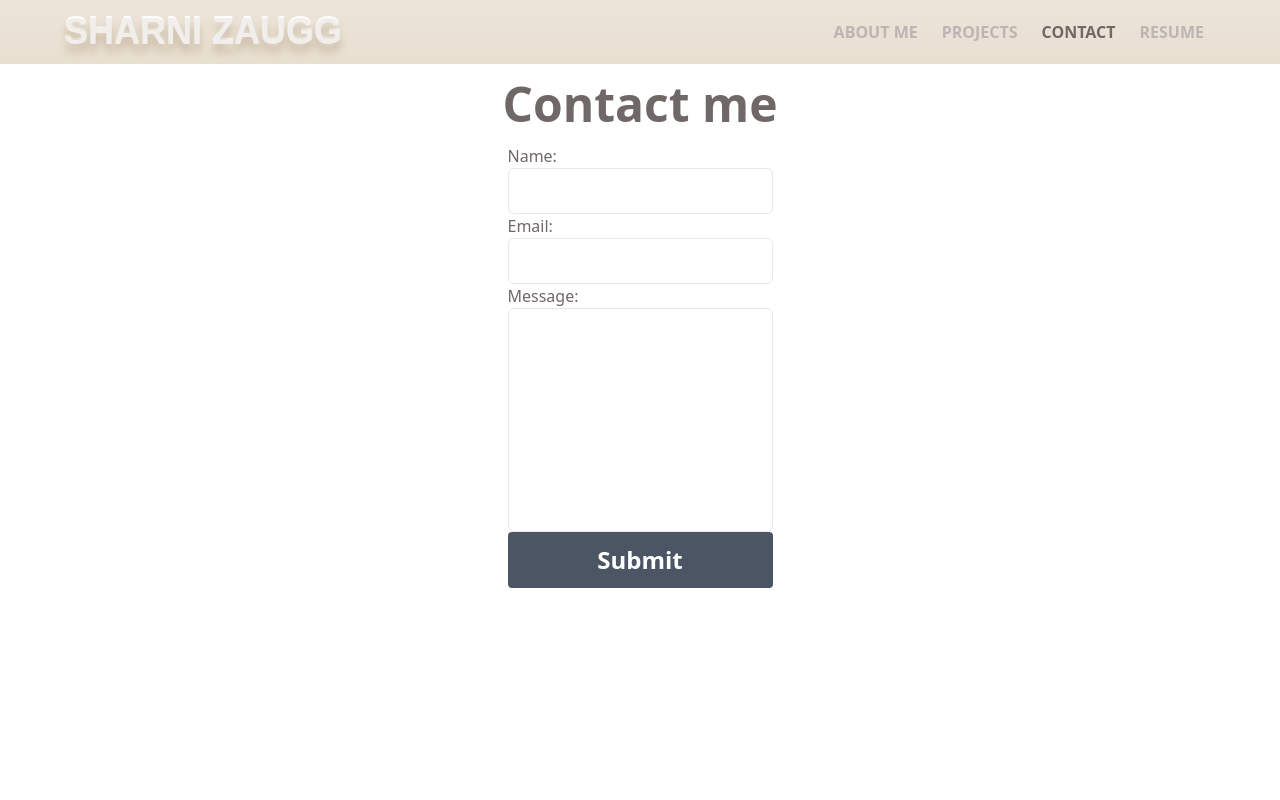
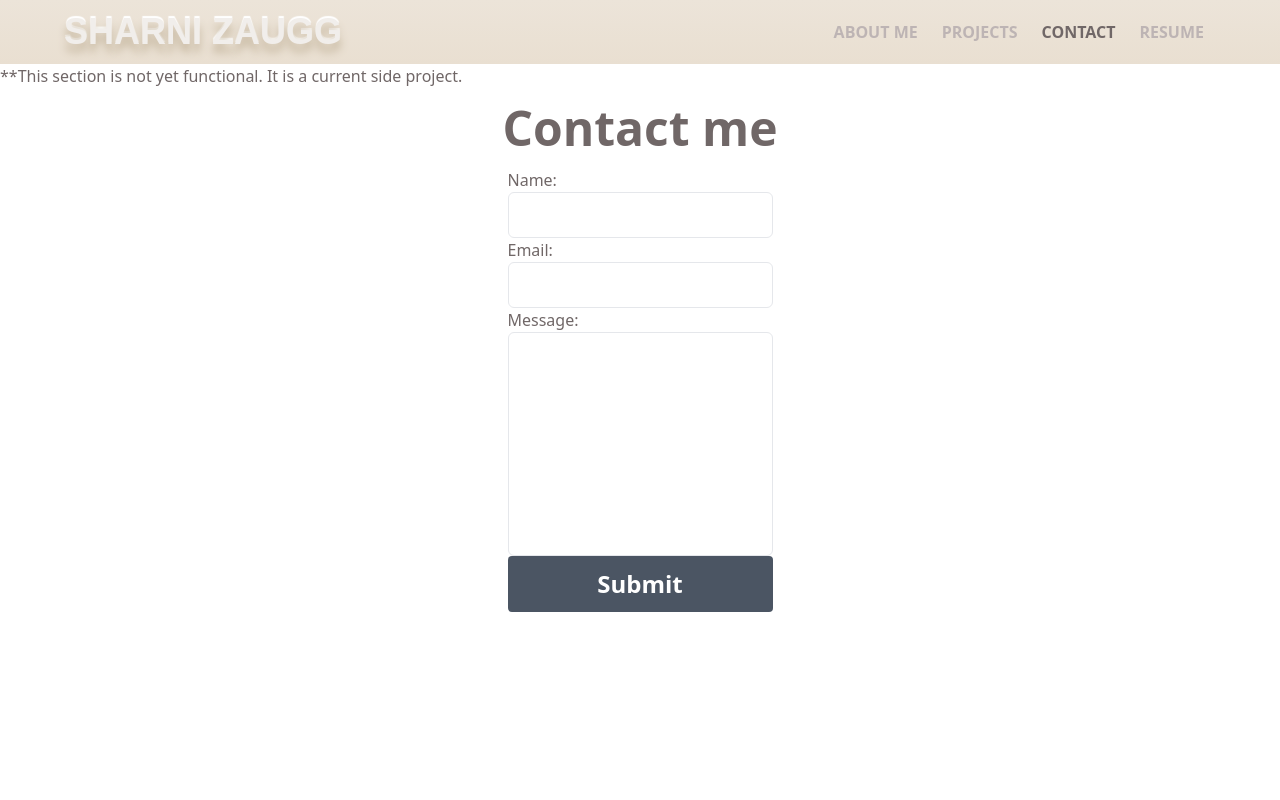
Before and after one commit to sharni595/myPortfolio2.0, a React (Create React App) app: page / in a window 1280 px wide. Both pictures are taken after a click on the item "CONTACT". Shown: the top 800 px of the page. Built offline with nearby package versions, Linux system fonts and the light colour scheme.

Commit message:
add contact page disclaimer and actual resume

```diff
--- a/src/components/Contact/index.js
+++ b/src/components/Contact/index.js
@@ -52,8 +52,9 @@ function Contact() {
 
     return (
         <section>
+            <span>**This section is not yet functional. It is a current side project.</span>
             <h1 className="text-5xl font-bold text-center p-4">Contact me</h1>
-           <div className="flex justify-center h-screen mx-auto">
+            <div className="flex justify-center h-screen mx-auto">
                 <form id="contact-form" onSubmit={sendEmail}>
                     <div>
                         <label htmlFor="name">Name:</label>
--- a/src/components/Resume/index.js
+++ b/src/components/Resume/index.js
@@ -1,6 +1,6 @@
 import React from 'react';
 import { BsDownload } from 'react-icons/bs';
-import resume from '../../assets/resume/JulyResume2021.pdf';
+import resume from '../../assets/resume/ProperResume.pdf';
 
 function Resume() {
     return(
```
